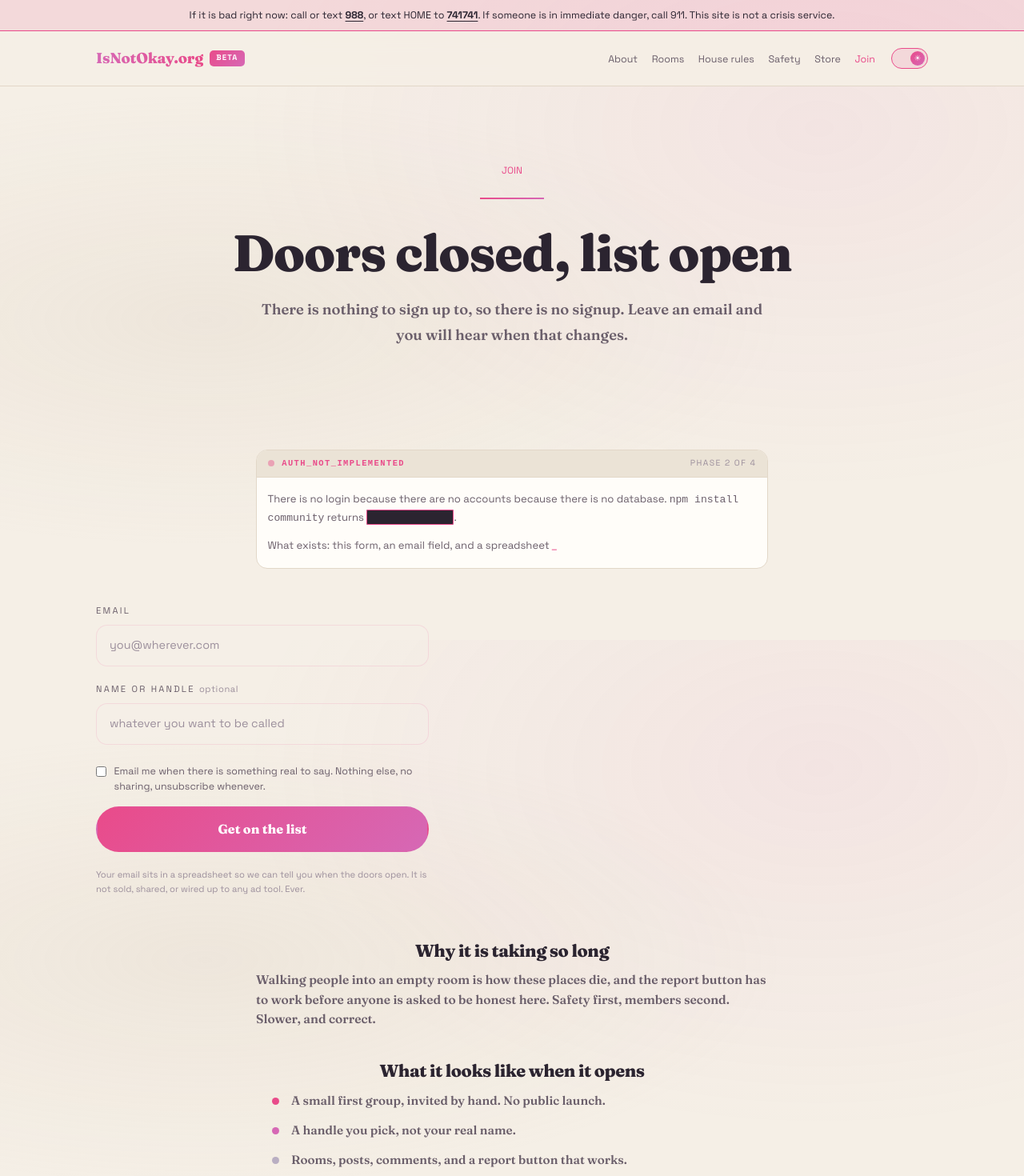
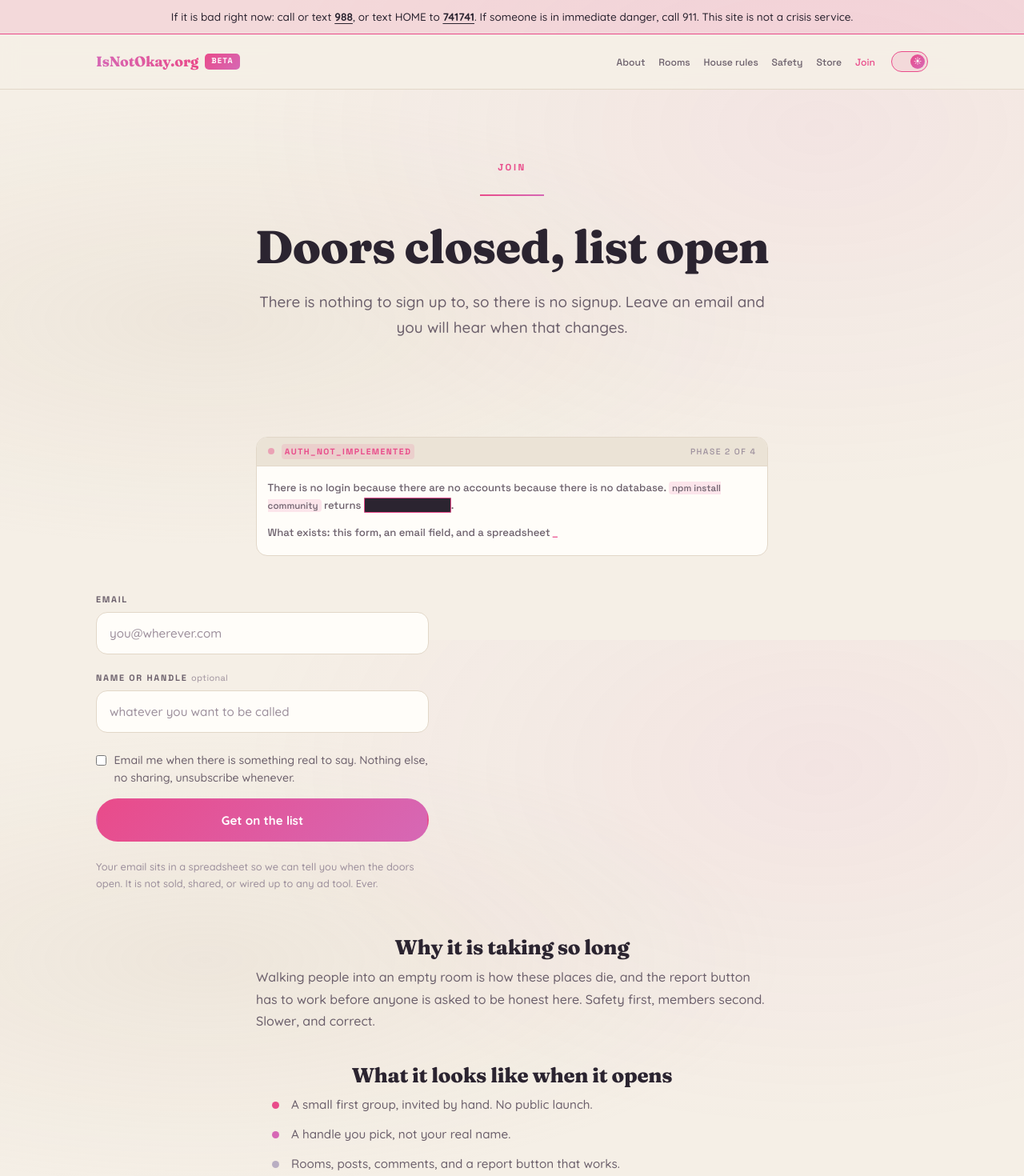
Before and after one commit to Redacted-Syntax/isnotokay, a React (Vite) app: page /join in a window 1280 px wide. Shown: the top 1470 px of the page at 80% size. Built offline with nearby package versions, Linux system fonts and the light colour scheme; a web font is replaced by a local one.

Commit message:
Apply body font to prose, keep mono for labels and terminal only

```diff
--- a/src/styles/base.css
+++ b/src/styles/base.css
@@ -14,13 +14,16 @@ html {
   -webkit-text-size-adjust: 100%;
 }
 
+/* Body font is the readable one. Mono is reserved for labels, status
+ * strips, and the fake terminal blocks - never for paragraphs. */
 body {
   min-height: 100vh;
   background: var(--bg);
   color: var(--text);
-  font-family: var(--font-display);
-  font-size: 1rem;
-  line-height: 1.6;
+  font-family: var(--font-body);
+  font-size: var(--body-size);
+  font-weight: 500;
+  line-height: 1.65;
   -webkit-font-smoothing: antialiased;
   transition: background-color 0.3s var(--ease), color 0.3s var(--ease);
 }
@@ -43,25 +46,25 @@ select {
 
 h1,
 h2,
-h3 {
+h3,
+h4 {
   font-family: var(--font-display);
-  font-weight: 800;
-  line-height: 1.1;
-  letter-spacing: -0.02em;
+  font-weight: var(--heading-weight);
+  line-height: 1.12;
+  letter-spacing: var(--heading-tracking);
   text-wrap: balance;
 }
 
 h1 {
-  font-size: clamp(2.25rem, 6vw, 4rem);
+  font-size: clamp(2.1rem, 5.5vw, 3.6rem);
 }
 
 h2 {
-  font-size: clamp(1.65rem, 3.5vw, 2.5rem);
+  font-size: clamp(1.5rem, 3.2vw, 2.2rem);
 }
 
 h3 {
-  font-size: 1.2rem;
-  font-weight: 700;
+  font-size: 1.15rem;
 }
 
 p {
@@ -74,13 +77,23 @@ a {
   text-underline-offset: 3px;
 }
 
-/* The uppercase mono eyebrow label. Used everywhere. */
+code {
+  font-family: var(--font-mono);
+  font-size: 0.88em;
+  padding: 0.1em 0.35em;
+  background: var(--accent-soft);
+  border-radius: 4px;
+}
+
+/* The uppercase eyebrow label. Mono, because it is a signpost not a
+ * sentence. */
 .label {
   display: block;
   font-family: var(--font-mono);
-  font-size: 0.75rem;
+  font-size: 0.72rem;
+  font-weight: 700;
   text-transform: uppercase;
-  letter-spacing: var(--tracking-label);
+  letter-spacing: var(--label-tracking);
   color: var(--accent);
 }
 
@@ -88,8 +101,12 @@ a {
   font-family: var(--font-mono);
 }
 
+/* The opening paragraph on a page or section. Body font, slightly larger,
+ * softer color. Used to be mono, which was a readability mistake. */
 .lede {
-  font-size: clamp(1rem, 2vw, 1.15rem);
+  font-family: var(--font-body);
+  font-size: clamp(1.02rem, 1.7vw, 1.18rem);
+  font-weight: 500;
   line-height: 1.7;
   color: var(--text-soft);
   max-width: var(--max-read);
@@ -115,18 +132,13 @@ a {
 }
 
 .section {
-  padding-block: clamp(3rem, 8vw, 6rem);
+  padding-block: clamp(3rem, 8vw, 5.5rem);
 }
 
 .stack > * + * {
   margin-top: 1rem;
 }
 
-.stack-lg > * + * {
-  margin-top: 2rem;
-}
-
-/* Card grid. Grid, not flexbox. */
 .grid {
   display: grid;
   gap: 1.25rem;
@@ -140,6 +152,7 @@ a {
   border: var(--border);
   border-radius: var(--radius-lg);
   padding: 1.5rem;
+  text-align: left;
   transition: border-color 0.3s var(--ease), transform 0.3s var(--ease);
 }
 
@@ -157,30 +170,18 @@ a {
   font-size: 0.95rem;
 }
 
-.card__tag {
-  display: inline-block;
-  margin-top: 1rem;
-  padding: 0.2rem 0.6rem;
-  border: var(--border);
-  border-radius: var(--radius-pill);
-  font-family: var(--font-mono);
-  font-size: 0.65rem;
-  text-transform: uppercase;
-  letter-spacing: 0.15em;
-  color: var(--text-soft);
-}
-
 /* ---------- BUTTON ---------- */
 
 .btn {
   display: inline-block;
-  padding: 0.85rem 1.6rem;
+  padding: 0.8rem 1.6rem;
   border: 2px solid transparent;
   border-radius: var(--radius-pill);
   background: var(--grad-hot);
   color: #fff;
-  font-family: var(--font-display);
+  font-family: var(--font-body);
   font-weight: 700;
+  font-size: 0.95rem;
   text-align: center;
   text-decoration: none;
   cursor: pointer;
@@ -228,7 +229,7 @@ a {
 
 @supports (backdrop-filter: blur(12px)) {
   .nav {
-    background: color-mix(in srgb, var(--bg) 85%, transparent);
+    background: color-mix(in srgb, var(--bg) 88%, transparent);
     backdrop-filter: blur(12px);
   }
 }
@@ -252,7 +253,7 @@ a {
 
 .nav__wordmark {
   font-family: var(--font-display);
-  font-size: 1.15rem;
+  font-size: 1.1rem;
   font-weight: 800;
   letter-spacing: -0.01em;
 }
@@ -267,14 +268,15 @@ a {
 .nav__links {
   display: flex;
   flex-wrap: wrap;
-  gap: 1.1rem;
+  gap: 1.05rem;
   list-style: none;
   padding: 0;
 }
 
 .nav__links a {
   font-family: var(--font-mono);
-  font-size: 0.78rem;
+  font-size: 0.76rem;
+  font-weight: 500;
   color: var(--text-soft);
   text-decoration: none;
   transition: color 0.2s var(--ease);
@@ -287,18 +289,20 @@ a {
 
 /* ---------- CRISIS BANNER ---------- */
 /* Always rendered. Never behind a login. Never dismissible. */
+/* Body font on purpose: this has to be the most readable text on the site. */
 
 .crisis {
   background: var(--accent-soft);
   border-bottom: 1px solid var(--accent);
-  font-family: var(--font-mono);
-  font-size: 0.78rem;
-  line-height: 1.5;
+  font-family: var(--font-body);
+  font-size: 0.85rem;
+  font-weight: 500;
+  line-height: 1.55;
   text-align: center;
 }
 
 .crisis__inner {
-  padding-block: 0.6rem;
+  padding-block: 0.65rem;
 }
 
 .crisis a {
@@ -311,8 +315,8 @@ a {
 .footer {
   border-top: var(--border);
   padding-block: 2.5rem;
-  font-family: var(--font-mono);
-  font-size: 0.8rem;
+  font-family: var(--font-body);
+  font-size: 0.85rem;
   color: var(--text-soft);
 }
 
@@ -324,7 +328,7 @@ a {
 
 .footer h4 {
   font-family: var(--font-mono);
-  font-size: 0.7rem;
+  font-size: 0.68rem;
   font-weight: 700;
   text-transform: uppercase;
   letter-spacing: 0.2em;
@@ -351,20 +355,22 @@ a {
 }
 
 .footer__base {
-  margin-top: 2.5rem;
+  margin-top: 2rem;
   padding-top: 1.5rem;
   border-top: var(--border);
-  font-size: 0.7rem;
+  font-family: var(--font-mono);
+  font-size: 0.68rem;
   color: var(--text-muted);
   text-transform: uppercase;
-  letter-spacing: 0.15em;
+  letter-spacing: 0.12em;
+  text-align: center;
 }
 
 /* ---------- HERO ---------- */
 
 .hero {
   position: relative;
-  padding-block: clamp(4rem, 12vw, 8rem);
+  padding-block: clamp(3.5rem, 11vw, 7rem);
   overflow: hidden;
 }
 
@@ -391,27 +397,28 @@ a {
 .callout {
   border-left: 2px solid var(--accent);
   padding: 0.25rem 0 0.25rem 1.25rem;
-  font-family: var(--font-mono);
-  font-size: 0.9rem;
+  font-family: var(--font-body);
+  font-size: 0.95rem;
   color: var(--text-soft);
 }
 
-/* ---------- PROSE (legal + guidelines pages) ---------- */
+/* ---------- PROSE ---------- */
 
 .prose {
   max-width: var(--max-read);
 }
 
 .prose h2 {
-  font-size: 1.35rem;
+  font-size: clamp(1.3rem, 2.4vw, 1.6rem);
   margin-top: 2.5rem;
-  margin-bottom: 0.75rem;
+  margin-bottom: 0.6rem;
 }
 
 .prose p,
 .prose li {
   color: var(--text-soft);
-  font-size: 0.97rem;
+  font-size: 1rem;
+  line-height: 1.7;
 }
 
 .prose p + p {
@@ -432,7 +439,8 @@ a {
   text-align: center;
 }
 
-.center .lede {
+.center .lede,
+.center .label {
   margin-inline: auto;
 }
 
--- a/src/styles/forms.css
+++ b/src/styles/forms.css
@@ -1,41 +1,48 @@
 /* ---------- FORMS ---------- */
+/* Labels are mono (signposts). Inputs and help text are body font
+ * (readable). The earlier version used mono everywhere and it was rough to
+ * read on a long form. */
 
 .form {
   display: flex;
   flex-direction: column;
-  gap: 0.5rem;
+  gap: 0.4rem;
+  width: 100%;
   max-width: 26rem;
 }
 
 .form__label {
   font-family: var(--font-mono);
-  font-size: 0.7rem;
+  font-size: 0.68rem;
+  font-weight: 700;
   text-transform: uppercase;
-  letter-spacing: 0.2em;
+  letter-spacing: 0.16em;
   color: var(--text-soft);
-  margin-top: 0.75rem;
+  margin-top: 0.9rem;
 }
 
 .form__optional {
   text-transform: none;
-  letter-spacing: 0.05em;
+  letter-spacing: 0.03em;
+  font-weight: 400;
   color: var(--text-muted);
 }
 
 .form__input {
   width: 100%;
-  padding: 0.85rem 1rem;
-  background: rgba(255, 255, 255, 0.06);
-  border: 1px solid var(--accent-soft);
+  padding: 0.8rem 1rem;
+  background: var(--surface);
+  border: 1px solid var(--surface-edge);
   border-radius: var(--radius);
   color: var(--text);
-  font-family: var(--font-mono);
-  font-size: 0.9rem;
+  font-family: var(--font-body);
+  font-size: 0.95rem;
   transition: border-color 0.3s var(--ease);
 }
 
 .form__input::placeholder {
   color: var(--text-muted);
+  font-family: var(--font-body);
 }
 
 .form__input:focus {
@@ -43,34 +50,42 @@
   border-color: var(--accent);
 }
 
+.form__textarea {
+  resize: vertical;
+  min-height: 8rem;
+  line-height: 1.65;
+}
+
 .form__check {
   display: flex;
   align-items: flex-start;
   gap: 0.6rem;
-  margin-top: 1rem;
-  font-family: var(--font-mono);
-  font-size: 0.78rem;
-  line-height: 1.5;
+  margin-top: 1.1rem;
+  font-family: var(--font-body);
+  font-size: 0.88rem;
+  line-height: 1.55;
   color: var(--text-soft);
   cursor: pointer;
 }
 
 .form__check input {
-  margin-top: 0.2rem;
+  margin-top: 0.25rem;
   accent-color: var(--accent);
   flex-shrink: 0;
 }
 
 .form__error {
-  font-family: var(--font-mono);
-  font-size: 0.8rem;
+  margin-top: 0.6rem;
+  font-family: var(--font-body);
+  font-size: 0.88rem;
+  font-weight: 700;
   color: var(--accent);
 }
 
 .form__fine {
-  margin-top: 0.75rem;
-  font-family: var(--font-mono);
-  font-size: 0.7rem;
+  margin-top: 0.9rem;
+  font-family: var(--font-body);
+  font-size: 0.8rem;
   line-height: 1.6;
   color: var(--text-muted);
 }
```
